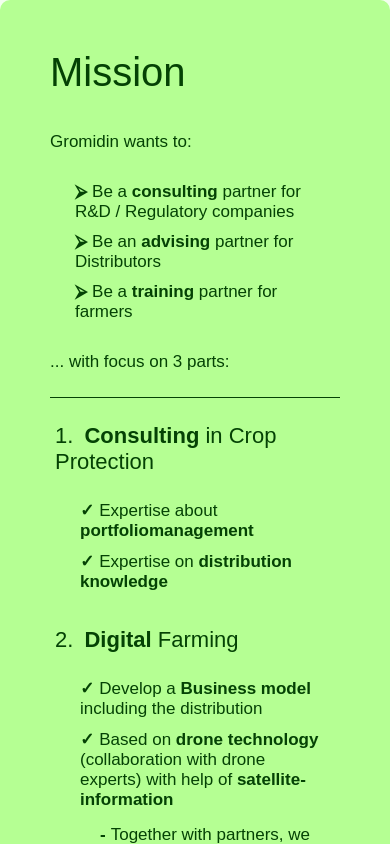
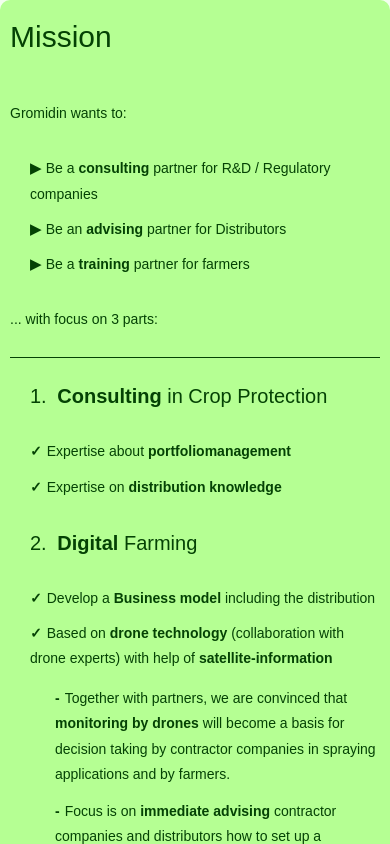
Before and after one commit to HiHighs/gromidin, a React (Vite) app: page /mission in a window 390 px wide. Built offline with nearby package versions, Linux system fonts and the light colour scheme.

Commit message:
Misson responsive

```diff
--- a/src/index.css
+++ b/src/index.css
@@ -5,6 +5,7 @@
   --dark-green: #007200;
   --darker-green: #044204;
   --darkest-green: #022c02;
+  --hover-color: #4b8f29;
 }
 
 * {
--- a/src/pages/Mission.module.css
+++ b/src/pages/Mission.module.css
@@ -1,14 +1,13 @@
 .container {
   max-width: 1280px;
-  margin: 0 auto;
+  margin: 25px auto 75px;
   background-color: var(--lighter-green);
   text-align: left;
-  padding: 50px 50px 20px 50px;
+  padding: 50px;
   font-size: 1.7rem;
   color: var(--darker-green);
   border-radius: 10px;
-  margin-bottom: 75px;
-  margin-top: 25px;
+  line-height: 1.8;
 }
 
 .container h1 {
@@ -21,21 +20,29 @@
   padding: 25px 0;
 }
 
+/* Goals Section */
 .goals {
   list-style: none;
+  padding-left: 20px;
 }
 
 .goals li {
-  margin-left: 20px;
-  padding: 5px;
+  padding: 5px 0;
+  position: relative;
+  transition: color 0.3s ease;
 }
 
 .goals li::before {
-  content: '⮚';
+  content: '▶';
   font-weight: 600;
   padding-right: 5px;
 }
 
+.goals li:hover {
+  color: var(--hover-color);
+}
+
+/* Parts Section */
 .parts {
   list-style: none;
   border-top: 1px solid var(--darker-green);
@@ -55,22 +62,25 @@
   list-style: none;
 }
 
-.parts li {
-  padding: 5px;
-}
-
 .part {
   margin-top: 20px;
+  padding-left: 20px;
 }
 
 .part li {
-  margin-left: 20px;
+  padding: 5px 0;
+  position: relative;
+  transition: color 0.3s ease;
 }
 
 .part li::before {
   content: '✓';
   font-weight: 600;
   padding-right: 5px;
+}
+
+.part li:hover {
+  color: var(--hover-color);
 }
 
 .part li li {
@@ -87,6 +97,35 @@
 }
 
 .part p {
-  padding: 0px 50px 20px 25px;
+  padding: 0 50px 20px 25px;
   line-height: 2.2rem;
+  transition: color 0.3s ease;
 }
+
+.part p:hover {
+  color: var(--hover-color);
+}
+
+.part ul li li {
+  padding-left: 25px;
+}
+
+/* Responsive Design */
+@media (max-width: 768px) {
+  .container {
+    padding: 10px;
+    font-size: 1.4rem;
+  }
+
+  .container h1 {
+    font-size: 3rem;
+  }
+
+  .parts h2 {
+    font-size: 2rem;
+  }
+
+  .part p {
+    padding: 0 20px 15px;
+  }
+}
--- a/src/pages/Mission.tsx
+++ b/src/pages/Mission.tsx
@@ -18,6 +18,7 @@
         setMobileMenuOpen={setMobileMenuOpen}
       />
 
+      {!mobileMenuOpen && (
         <div ref={containerRef} className={styles.container}>
           <h1>Mission</h1>
 
@@ -62,19 +63,20 @@
                     distribution
                   </li>
                   <li>
-                  Based on <strong>drone technology</strong> (collaboration with
-                  drone experts) with help of{' '}
+                    Based on <strong>drone technology</strong> (collaboration
+                    with drone experts) with help of{' '}
                     <strong>satellite-information</strong>
                     <ul>
                       <li>
                         Together with partners, we are convinced that{' '}
-                      <strong>monitoring by drones</strong> will become a basis
-                      for decision taking by contractor companies in spraying
-                      applications and by farmers.
+                        <strong>monitoring by drones</strong> will become a
+                        basis for decision taking by contractor companies in
+                        spraying applications and by farmers.
                       </li>
                       <li>
-                      Focus is on <strong>immediate advising</strong> contractor
-                      companies and distributors how to set up a business model.
+                        Focus is on <strong>immediate advising</strong>{' '}
+                        contractor companies and distributors how to set up a
+                        business model.
                       </li>
                       <li>
                         Actually, with the partners, already a concept for
@@ -82,8 +84,8 @@
                       </li>
                       <li>
                         Focus on: <strong>monitoring</strong> of weeds in
-                      different crops, as well as diseases and insects like the
-                      Colorado Beetle.
+                        different crops, as well as diseases and insects like
+                        the Colorado Beetle.
                       </li>
                       <li>
                         Fast delivery of "<strong>Job cards</strong>" (NL :
@@ -101,12 +103,12 @@
                 </h2>
                 <p>
                   The aim is to indicate a series of methods to consider the
-                various possibilities for digital farming in Flanders in a calm
-                and constructive way. At the end of the day, every arable farmer
-                or adviser in crop protection wants to be proud of their work,
-                to have fun We are convinced that precision agriculture will
-                give young, dynamic farmers and advisors extra pleasure in their
-                work.
+                  various possibilities for digital farming in Flanders in a
+                  calm and constructive way. At the end of the day, every arable
+                  farmer or adviser in crop protection wants to be proud of
+                  their work, to have fun We are convinced that precision
+                  agriculture will give young, dynamic farmers and advisors
+                  extra pleasure in their work.
                 </p>
                 <p>
                   What is thought about in the brain and daily thinking is
@@ -122,8 +124,9 @@
             </ol>
           </div>
         </div>
+      )}
 
-      <Footer />
+      {!mobileMenuOpen && <Footer />}
     </>
   );
 }
```
Lines whose indentation alone changed are shown as unchanged.
